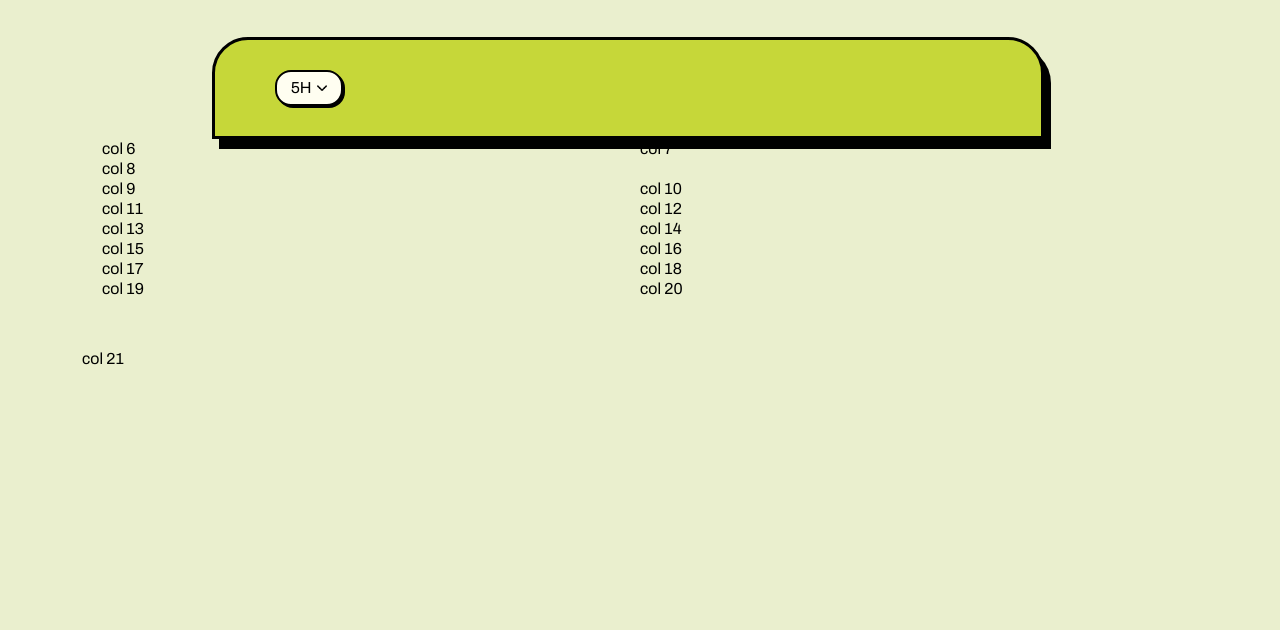
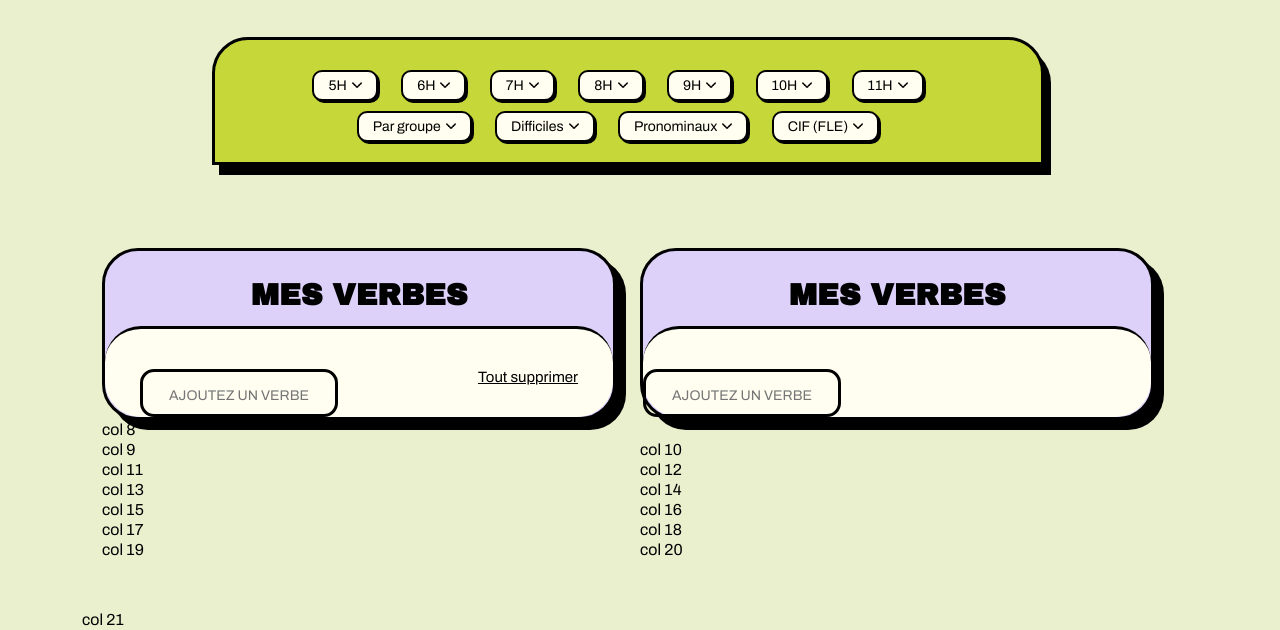
Before and after one commit to clementinecouchet/tatitotu, a website built with Parcel: page src/index.html in a window 1280 px wide. Shown: the part 214-844 px from the top of the page. Before the commit the page ends 800 px from the top, so only its background shows below. Built offline with nearby package versions, Linux system fonts and the light colour scheme.

Commit message:
nav + debut box html / css

```diff
--- a/src/index.html
+++ b/src/index.html
@@ -96,21 +96,68 @@
                 <div class="section">
                   <label for="classes"></label>
                   <div class="classes-select">5H <img src="../img/vector-arrow.png"> </div>
-                  <!-- <select id="classes" name="classes">
-                    <option value="all">5P</span></option>
-                    <option value="all">Tous <span class="number">23</span></option>
-                    <option value="all">1 verbe au hasard</span></option>
-                    <option value="all">5 verbes au hasard</span></option>
-                    <option value="all">10 verbes au hasard</span></option>
-                  </select> -->
+                  <div class="classes-select">6H <img src="../img/vector-arrow.png"> </div>
+                  <div class="classes-select">7H <img src="../img/vector-arrow.png"> </div>
+                  <div class="classes-select">8H <img src="../img/vector-arrow.png"> </div>
+                  <div class="classes-select">9H <img src="../img/vector-arrow.png"> </div>
+                  <div class="classes-select">10H <img src="../img/vector-arrow.png"> </div>
+                  <div class="classes-select">11H <img src="../img/vector-arrow.png"> </div>
+                  <div class="classes-select">Par groupe <img src="../img/vector-arrow.png"> </div>
+                  <div class="classes-select">Difficiles <img src="../img/vector-arrow.png"> </div>
+                  <div class="classes-select">Pronominaux <img src="../img/vector-arrow.png"> </div>
+                  <div class="classes-select">CIF (FLE) <img src="../img/vector-arrow.png"> </div>
                 </div>
               </div>
             </div>
           </div>
         </div>
         <div class="row">
-          <div class="col-6">col 6</div>
-          <div class="col-6">col 7</div>
+          <div class="col-6">
+            <div class="card card-verbs">
+                <h2>mes verbes</h2>
+                <div class="down-card">
+                  <div class="first-box-v">
+                    <form class="verb-card">
+                      <div class="button-add-verb">
+                        <label for="add-verb" class="add-verb-label"></label>
+                        <div class="add">
+                          <input
+                            type="verb"
+                            id="verb"
+                            name="verb"
+                            class="verb-input"
+                            placeholder="ajoutez un verbe"
+                          />
+                        </div>
+                      </div>
+                    </form>
+                    <p class="delete-verb">Tout supprimer</p>
+                  </div>
+                  <div class="second-box-v"></div>
+                </div>
+            </div>
+          </div>
+          <div class="col-6">
+            <div class="card card-verbs">
+              <h2>mes verbes</h2>
+              <div class="down-card">
+                <form class="verb-card">
+                  <div class="button-add-verb">
+                    <label for="add-verb" class="add-verb-label"></label>
+                    <div class="add">
+                      <input
+                        type="verb"
+                        id="verb"
+                        name="verb"
+                        class="verb-input"
+                        placeholder="ajoutez un verbe"
+                      />
+                    </div>
+                  </div>
+                </form>
+              </div>
+          </div>
+          </div>
         </div>
         <div class="row">
           <div class="col-12">
--- a/src/scss/main.scss
+++ b/src/scss/main.scss
@@ -8,3 +8,5 @@
 @import "modules/button-exercices";
 @import "modules/button-infos";
 @import "modules/classe";
+@import "modules/card-verb";
+@import "modules/card";
--- /dev/null
+++ b/src/scss/modules/_card-verb.scss
@@ -0,0 +1,31 @@
+.button-add-verb {
+  display: inline-flex;
+  padding: 10px 16px;
+  border-radius: 14px;
+  border: 3px solid var(--Black, #000);
+}
+
+.button-add-verb ::placeholder {
+}
+
+.first-box-v {
+  display: flex;
+  gap: 140px;
+  justify-content: center;
+}
+
+.delete-verb {
+  color: var(--Black, var(--classic, #000));
+  font-family: Archivo;
+  font-size: 15px;
+  text-decoration-line: underline;
+}
+.button-add-verb input {
+  background: var(--creme, #fffef1);
+  border: none;
+  color: var(--Black, var(--classic, #000));
+  font-family: Archivo;
+  font-size: 14px;
+  text-transform: uppercase;
+  text-align: center;
+}
--- /dev/null
+++ b/src/scss/modules/_card.scss
@@ -0,0 +1,31 @@
+.card {
+  border-radius: 36px;
+  border: 3px solid var(--classic, #000);
+  background: var(--lila, #ddd1fa);
+  box-shadow: 10px 10px 0px 0px #000;
+
+  margin-top: 83px;
+}
+
+.down-card {
+  border-radius: 36px;
+  padding-top: 40px;
+  background: var(--creme, #fffef1);
+  border-top: 3px solid black;
+  color: var(--Black, var(--classic, #000));
+  font-family: Archivo;
+  font-size: 20px;
+  font-style: normal;
+  font-weight: 400;
+  line-height: normal;
+}
+
+h2 {
+  color: var(--Black, var(--classic, #000));
+  text-align: center;
+  text-transform: uppercase;
+  font-family: "Archivo Black";
+  font-size: 30px;
+  padding-top: 26px;
+  padding-bottom: 12px;
+}
--- a/src/scss/modules/_classe.scss
+++ b/src/scss/modules/_classe.scss
@@ -11,7 +11,7 @@
 .classes {
   margin-left: 20px;
   margin-right: 20px;
-  padding: 30px 60px;
+  padding: 20px 60px;
   flex-shrink: 0;
   border-radius: 36px 36px 0px 0px;
   border: 3px solid var(--classic, #000);
@@ -19,17 +19,29 @@
   box-shadow: 7px 10px 0px 0px #000;
   margin-top: 40px;
   display: flex;
+  text-align: center;
+  justify-content: center;
+  align-items: center;
+  flex-shrink: 0;
 }
 
 .classes-select {
   display: inline-flex;
   padding: 6px 14px;
+  margin-right: 20px;
   align-items: center;
   gap: 5px;
-  border-radius: 16px;
+  border-radius: 10px;
   border: 2px solid var(--classic, #000);
   background: var(--creme, #fffef1);
   box-shadow: 2px 2px 0px 0px #000;
+  color: var(--Black, var(--classic, #000));
+  font-family: Archivo;
+  font-size: 14px;
+  font-style: normal;
+  font-weight: 400;
+  line-height: normal;
+  margin-top: 10px;
 }
 
 .classes-select img {
```
Also changed, not shown: src/scss/modules/_test-bootstrap.scss (+7 -7 lines).
